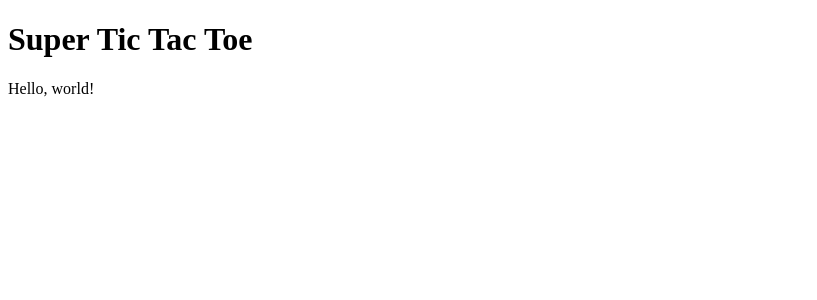
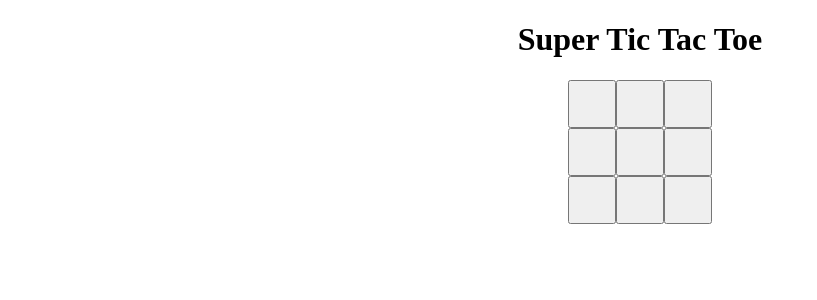
Before and after one commit to jennifercadams/super-tic-tac-toe, a React (Vite) app: page / in a window 1280 px wide. Shown: the top 300 px of the page, without its empty margins (0-817 px from the left). Built offline with nearby package versions, Linux system fonts and the light colour scheme; the HTML template or start-up script is replaced by a standard one.

Commit message:
Create board and square components

```diff
--- /dev/null
+++ b/src/App.css
@@ -0,0 +1,3 @@
+h1 {
+    text-align: center;
+}
--- a/src/App.tsx
+++ b/src/App.tsx
@@ -1,9 +1,11 @@
 import * as React from "react";
+import Board from "~components/Board/Board";
+import "./App.css";
 
 const App = () => (
   <>
     <h1>Super Tic Tac Toe</h1>
-    <p>Hello, world!</p>
+    <Board />
   </>
 );
 
--- /dev/null
+++ b/src/components/Board/Board.css
@@ -0,0 +1,5 @@
+.board {
+    display: grid;
+    grid-template-columns: auto auto auto;
+    justify-content: center;
+}
--- /dev/null
+++ b/src/components/Board/Board.tsx
@@ -0,0 +1,20 @@
+import * as React from "react";
+import { useState } from "react";
+import Square from "~components/Square/Square";
+import "./Board.css";
+
+const Board = () => {
+    const [ squares, setSquares ] = useState<string[]>(Array(9).fill(""));
+
+    return (
+        <div className="board">
+            {squares.map((square, i) => {
+                return (
+                    <Square key={i} value={square} />
+                );
+            })}
+        </div>
+    );
+};
+
+export default Board;
--- /dev/null
+++ b/src/components/Square/Square.css
@@ -0,0 +1,4 @@
+.square {
+    width: 48px;
+    height: 48px;
+}
--- /dev/null
+++ b/src/components/Square/Square.tsx
@@ -0,0 +1,14 @@
+import * as React from "react";
+import "./Square.css";
+
+export type SquareProps = {
+    value: string;
+};
+
+const Square = (props: SquareProps) => {
+    return (
+        <button className="square">{props.value}</button>
+    );
+};
+
+export default Square;
```
